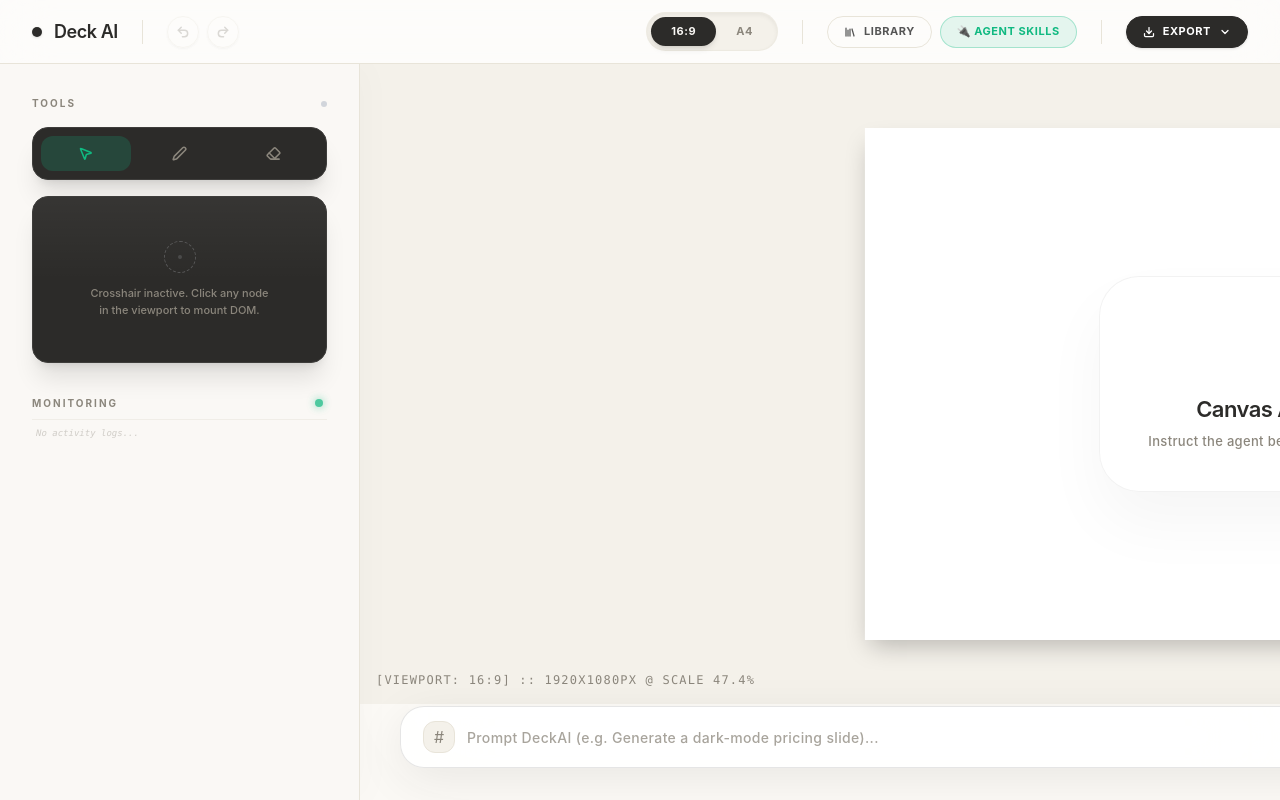
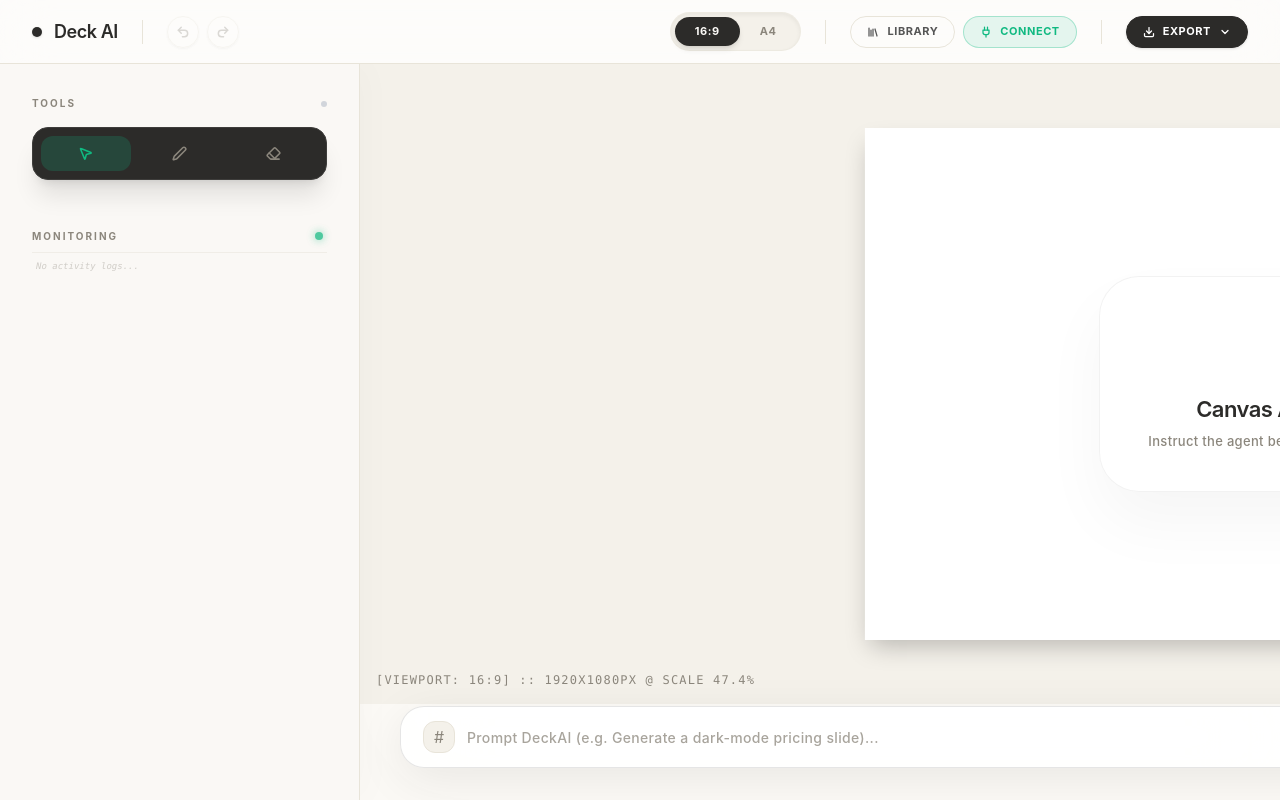
Before and after one commit to Zacxxx/DeckAI, a React (Vite) app in the folder frontend/: page / in a window 1280 px wide. Built offline with nearby package versions, Linux system fonts and the light colour scheme.

Commit message:
style(ui): flatten sidebar component tool namespaces and inject lucide integration matrices

```diff
--- a/frontend/src/App.tsx
+++ b/frontend/src/App.tsx
@@ -247,7 +247,7 @@ export default function App() {
                 onClick={() => setIsAgentMenuOpen(!isAgentMenuOpen)}
                 className="group flex items-center gap-2 px-4 py-1.5 rounded-full border border-[#10b981]/30 bg-[#10b981]/10 text-[11px] uppercase tracking-wider font-bold text-[#10b981] hover:bg-[#10b981] hover:text-white transition-all duration-300 h-8"
               >
-                🔌 Agent Skills
+                <Plug size={12} strokeWidth={2.5} /> Connect
               </button>
 
               {isAgentMenuOpen && (
@@ -389,36 +389,29 @@ export default function App() {
                 </button>
               </div>
 
-              <div className="bg-[#2c2b29] p-5 rounded-2xl shadow-xl border border-[#3e3d3b] flex flex-col gap-3 group relative overflow-hidden">
-                <div className="absolute top-0 left-0 w-full h-1/2 bg-gradient-to-b from-white/5 to-transparent pointer-events-none" />
-
-                {selectedNode ? (
+              <div className="flex flex-col gap-3 group relative">
+                {selectedNode && (
                   <>
                     <div className="flex items-center gap-2 mb-1">
-                      <span className="px-2 py-0.5 rounded bg-[#4a4946] text-white text-[10px] font-mono select-none tracking-wider opacity-90 border border-white/10 shadow-sm">&lt;{selectedNode.tag}&gt;</span>
+                      <span className="px-2 py-0.5 rounded bg-[#f4f1ea] text-[#2c2b29] text-[10px] font-mono select-none tracking-wider border border-[#e8e4d9] shadow-sm">&lt;{selectedNode.tag}&gt;</span>
                     </div>
-                    <div className="bg-[#1c1b1a] rounded-lg p-3 max-h-32 overflow-hidden relative shadow-inner border border-black/20">
-                      <code className="text-[10px] leading-relaxed font-mono text-cyan-400 whitespace-pre-wrap break-all opacity-80">
+                    <div className="bg-white rounded-xl p-3 max-h-32 overflow-hidden relative shadow-sm border border-[#e8e4d9]">
+                      <code className="text-[10px] leading-relaxed font-mono text-[#555] whitespace-pre-wrap break-all">
                         {selectedNode.html.substring(0, 150)}{selectedNode.html.length > 150 ? '...' : ''}
                       </code>
-                      <div className="absolute bottom-0 left-0 w-full h-8 bg-gradient-to-t from-[#1c1b1a] to-transparent" />
+                      <div className="absolute bottom-0 left-0 w-full h-8 bg-gradient-to-t from-white to-transparent" />
                     </div>
-                    <div className="flex flex-col gap-1.5 mt-2">
-                      <button onClick={handleSteer} disabled={isSteering} className="w-full bg-[#faf8f5] text-[#2c2b29] text-[10px] font-bold uppercase tracking-widest py-2 rounded-xl hover:bg-white transition-colors active:scale-95 shadow-sm hover:shadow">
+                    <div className="flex flex-col gap-2 mt-2">
+                      <button onClick={handleSteer} disabled={isSteering} className="w-full bg-[#2c2b29] text-white text-[10px] font-bold uppercase tracking-widest py-2 rounded-xl hover:bg-black transition-colors shadow-sm active:scale-95 flex items-center justify-center gap-2">
+                        {isSteering && <div className="w-3 h-3 border-2 border-white/20 border-t-white rounded-full animate-spin" />}
                         {isSteering ? "Steering..." : "Isolate & Mutate"}
                       </button>
-                      <button onClick={handleSaveComponent} disabled={isSaving} className="w-full border border-[#4a4946] text-[#e8e4d9] opacity-70 hover:opacity-100 text-[10px] font-bold uppercase tracking-widest py-2 rounded-xl hover:bg-[#3e3d3b] transition-all active:scale-95">
+                      <button onClick={handleSaveComponent} disabled={isSaving} className="w-full border border-[#e8e4d9] text-[#2c2b29] bg-white text-[10px] font-bold uppercase tracking-widest py-2 rounded-xl hover:bg-[#f4f1ea] transition-all shadow-sm active:scale-95 flex items-center justify-center gap-2">
+                        {isSaving && <div className="w-3 h-3 border-2 border-[#2c2b29]/20 border-t-[#2c2b29] rounded-full animate-spin" />}
                         {isSaving ? "Saving..." : "Extract Component"}
                       </button>
                     </div>
                   </>
-                ) : (
-                  <div className="py-6 flex flex-col items-center gap-3">
-                    <div className="w-8 h-8 rounded-full border border-dashed border-[#555] flex items-center justify-center">
-                      <div className="w-1 h-1 bg-[#555] rounded-full animate-pulse" />
-                    </div>
-                    <p className="text-[11px] text-[#8b867c] font-medium text-center">Crosshair inactive. Click any node<br />in the viewport to mount DOM.</p>
-                  </div>
                 )}
               </div>
             </div>
```
